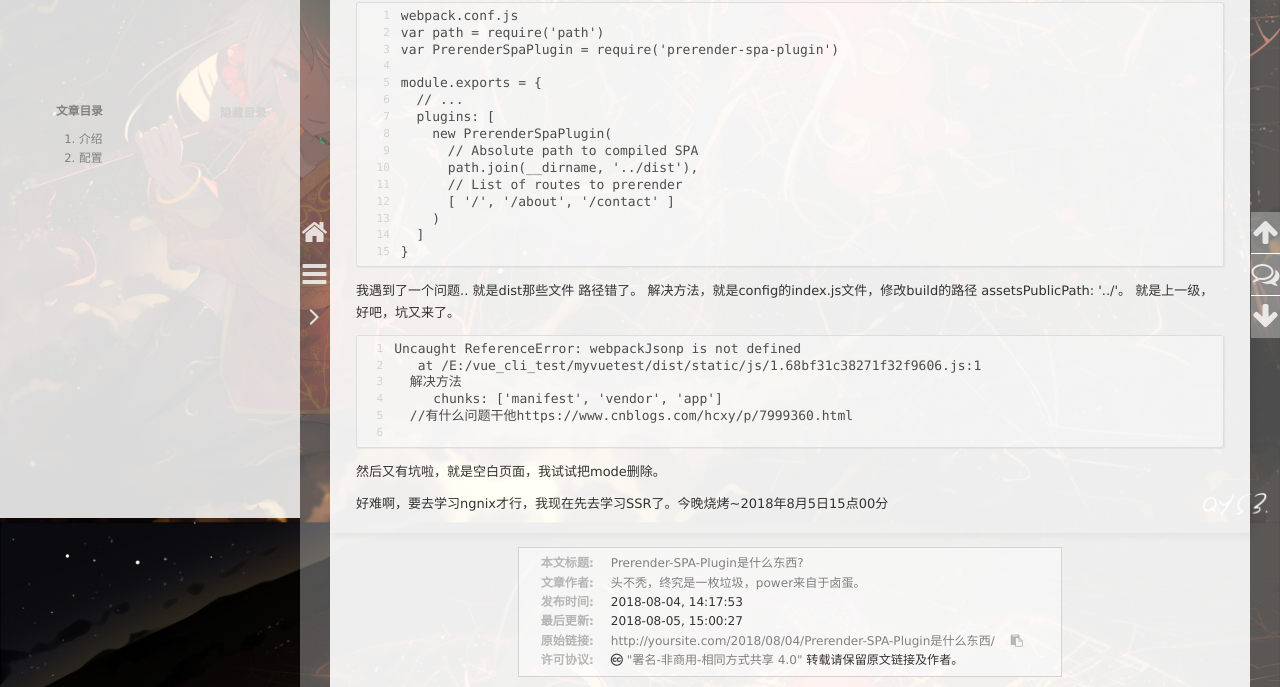
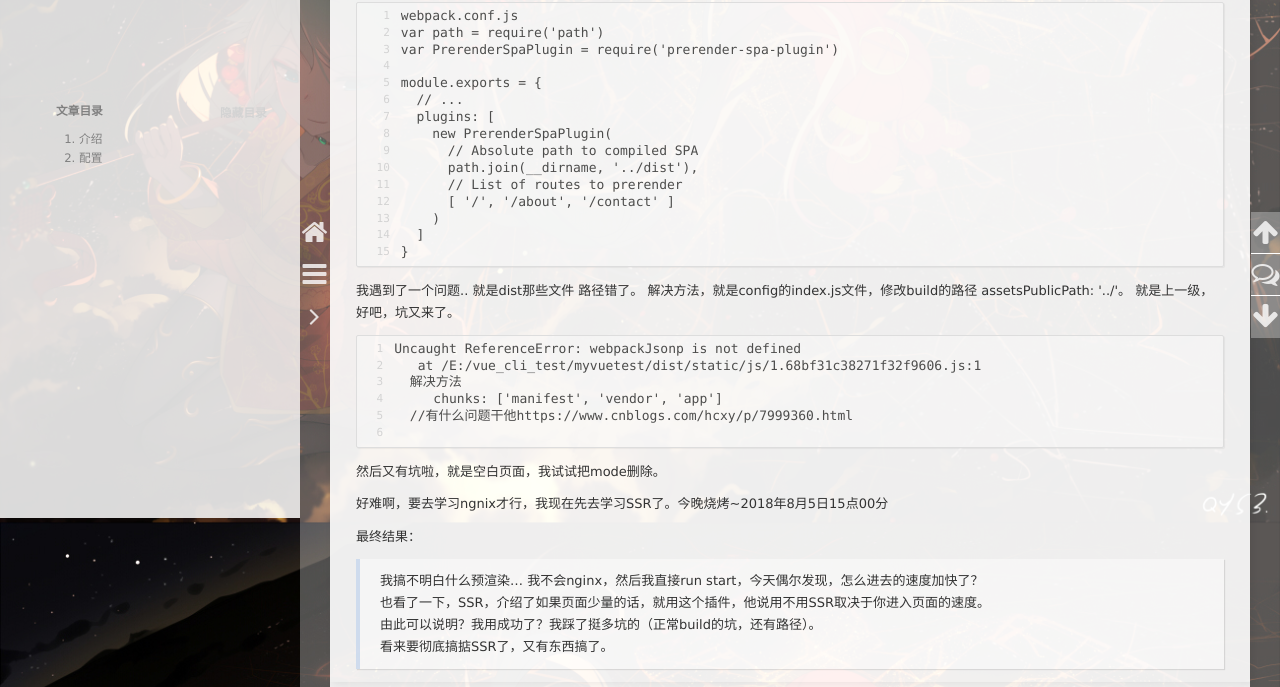
Before and after one commit to Kingbultsea/Kingbultsea.github.io, a plain HTML site: page 2018/08/04/Prerender-SPA-Plugin是什么东西/index.html in a window 1280 px wide. Shown: the part 282-969 px from the top of the page. Drawn offline with nearby package versions, Linux system fonts and the light colour scheme; some packages are replaced by stand-ins of ours; a script that the page names is missing.

Commit message:
Site updated: 2018-08-05 16:10:18

```diff
--- a/2018/08/04/Prerender-SPA-Plugin是什么东西/index.html
+++ b/2018/08/04/Prerender-SPA-Plugin是什么东西/index.html
@@ -23,7 +23,7 @@
 <meta property="og:site_name" content="个人技术blog">
 <meta property="og:description" content="@import &quot;css/main.css&quot;           介绍     Prerender-SPA-Plugin，生成静态页面站点，是一个预渲染插件 	配置 123456789101112131415webpack.conf.jsvar path = require(&amp;apos;path&amp;apos;)var PrerenderSpaPlugin = require(&amp;apos">
 <meta property="og:locale" content="zh-CN">
-<meta property="og:updated_time" content="2018-08-05T07:00:27.591Z">
+<meta property="og:updated_time" content="2018-08-05T08:09:34.403Z">
 <meta name="twitter:card" content="summary">
 <meta name="twitter:title" content="Prerender-SPA-Plugin是什么东西?">
 <meta name="twitter:description" content="@import &quot;css/main.css&quot;           介绍     Prerender-SPA-Plugin，生成静态页面站点，是一个预渲染插件 	配置 123456789101112131415webpack.conf.jsvar path = require(&amp;apos;path&amp;apos;)var PrerenderSpaPlugin = require(&amp;apos">
@@ -291,6 +291,11 @@
 然后又有坑啦，就是空白页面，我试试把mode删除。
 </p><p>好难啊，要去学习ngnix才行，我现在先去学习SSR了。今晚烧烤~2018年8月5日15点00分</p>
 <p></p>
+
+<p>最终结果：</p>
+<blockquote><p>我搞不明白什么预渲染… 我不会nginx，然后我直接run start，今天偶尔发现，怎么进去的速度加快了？<br>也看了一下，SSR，介绍了如果页面少量的话，就用这个插件，他说用不用SSR取决于你进入页面的速度。<br>由此可以说明？我用成功了？我踩了挺多坑的（正常build的坑，还有路径）。<br>看来要彻底搞掂SSR了，又有东西搞了。</p>
+</blockquote>
+
   </div>
 
 
@@ -306,7 +311,7 @@
         <p><span>本文标题:</span><a href="/2018/08/04/Prerender-SPA-Plugin是什么东西/">Prerender-SPA-Plugin是什么东西?</a></p>
         <p><span>文章作者:</span><a href="/" title="回到主页">头不秃，终究是一枚垃圾，power来自于卤蛋。</a></p>
         <p><span>发布时间:</span>2018-08-04, 14:17:53</p>
-        <p><span>最后更新:</span>2018-08-05, 15:00:27</p>
+        <p><span>最后更新:</span>2018-08-05, 16:09:34</p>
         <p>
             <span>原始链接:</span><a class="post-url" href="/2018/08/04/Prerender-SPA-Plugin是什么东西/" title="Prerender-SPA-Plugin是什么东西?">http://yoursite.com/2018/08/04/Prerender-SPA-Plugin是什么东西/</a>
             <span class="copy-path" data-clipboard-text="原文: http://yoursite.com/2018/08/04/Prerender-SPA-Plugin是什么东西/　　作者: 头不秃，终究是一枚垃圾，power来自于卤蛋。" title="点击复制文章链接"><i class="fa fa-clipboard"></i></span>
```
Also changed, not shown: index.html (+5 -0 lines).
